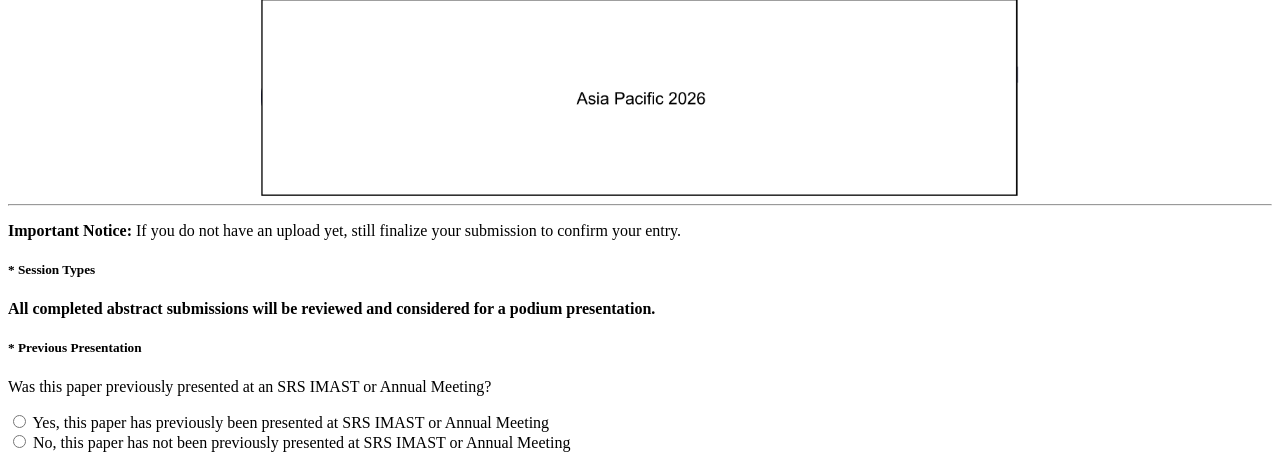
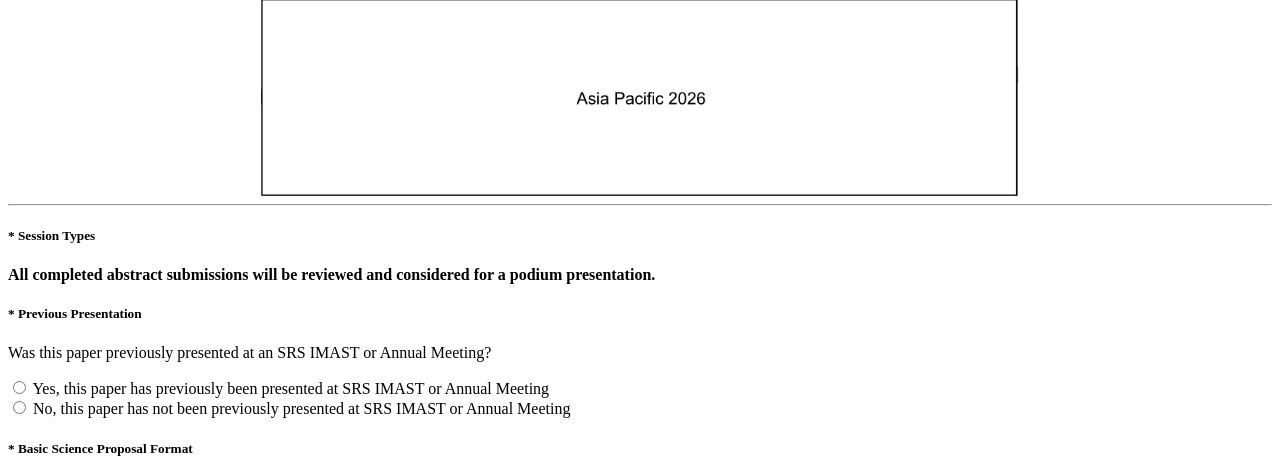
Before and after one commit to slive3718/abstract_asia_pacific, a CodeIgniter 4 app: template app/Views/event/papers_submission.php in a window 1280 px wide. Shown: the part 815-1291 px from the top of the page. Run offline with PHP 8.4 and a stand-in for CodeIgniter, Linux system fonts and the light colour scheme; the template is opened without the code that fills it, so the values that code supplies are empty; some libraries are stand-ins or nearby versions.

Commit message:
Update papers_submission.php

```diff
--- a/app/Views/event/papers_submission.php
+++ b/app/Views/event/papers_submission.php
@@ -21,9 +21,6 @@
 
             <form id="abstractSubmissionForm"  action="<?= $actionUrl ?>" method="post">
                 <input type="hidden" value="<?=(isset($paper_id) && !empty($paper_id))? $paper_id : ''?>" name="paper_id">
-                <div class="bg-warning p-5 text-center align-middle mb-5" >
-                    <p class="m-auto"><strong>Important Notice: </strong>  If you do not have an upload yet, still finalize your submission to confirm your entry.</p>
-                </div>
                 <div class="row">
                     <div class="col mt-4">
                         <div id="questionDiv_division">
```
